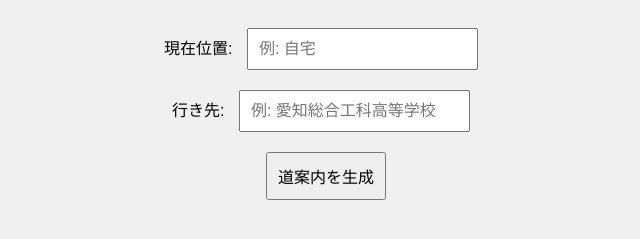
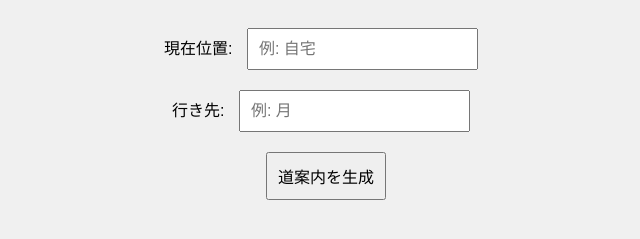
Before and after one commit to ootomonaiso/mitiannnai, a plain HTML site: page index.html in a window 1280 px wide. Shown: the part 99-338 px from the top of the page, without its empty margins (314-954 px from the left). Drawn offline with Linux system fonts and the light colour scheme.

Commit message:
Update index.html
Signed-off-by: ootomonaiso <153911840+ootomonaiso@users.noreply.github.com>

```diff
--- a/index.html
+++ b/index.html
@@ -14,7 +14,7 @@
     </div>
     <div>
         <label for="destination">行き先:</label>
-        <input type="text" id="destination" placeholder="例: 愛知総合工科高等学校">
+        <input type="text" id="destination" placeholder="例: 月">
     </div>
     <button onclick="generateDirections()">道案内を生成</button>
     <p id="directions"></p>
```
